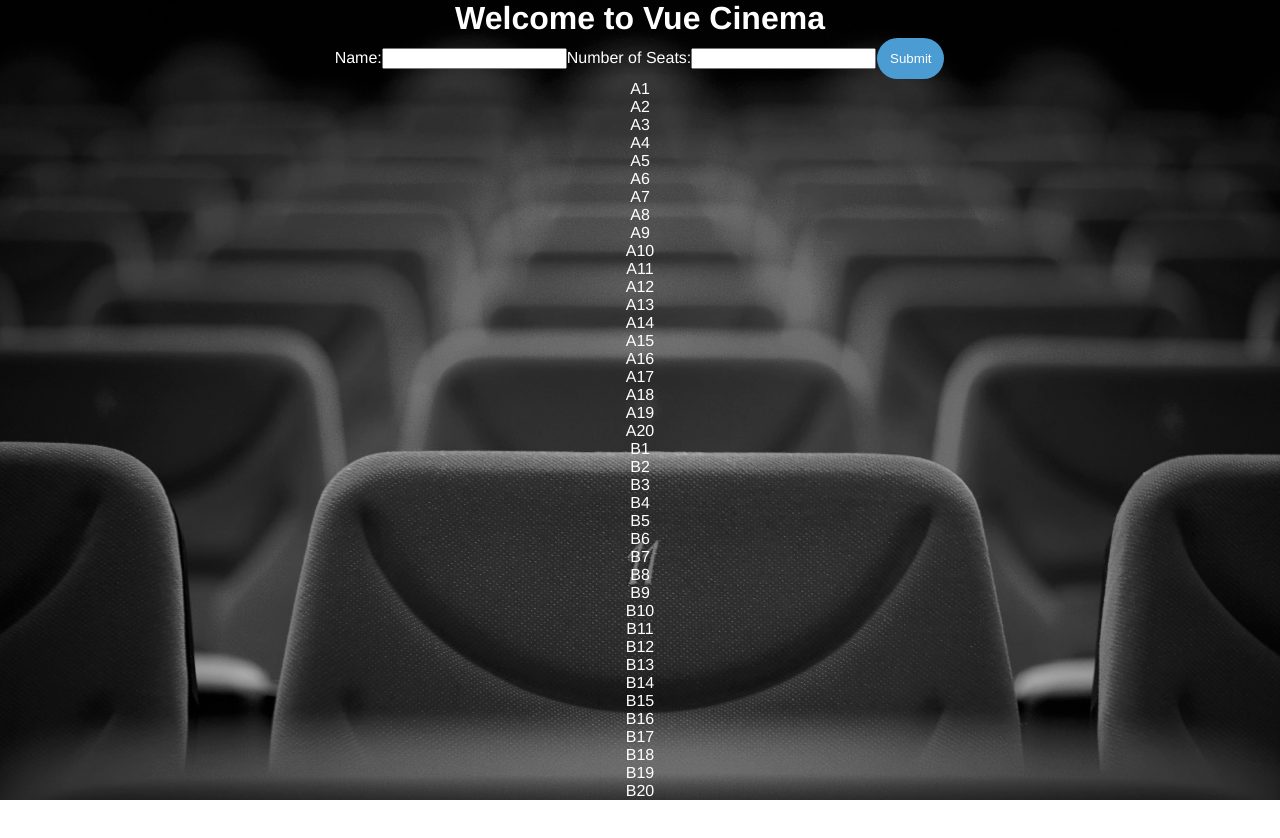
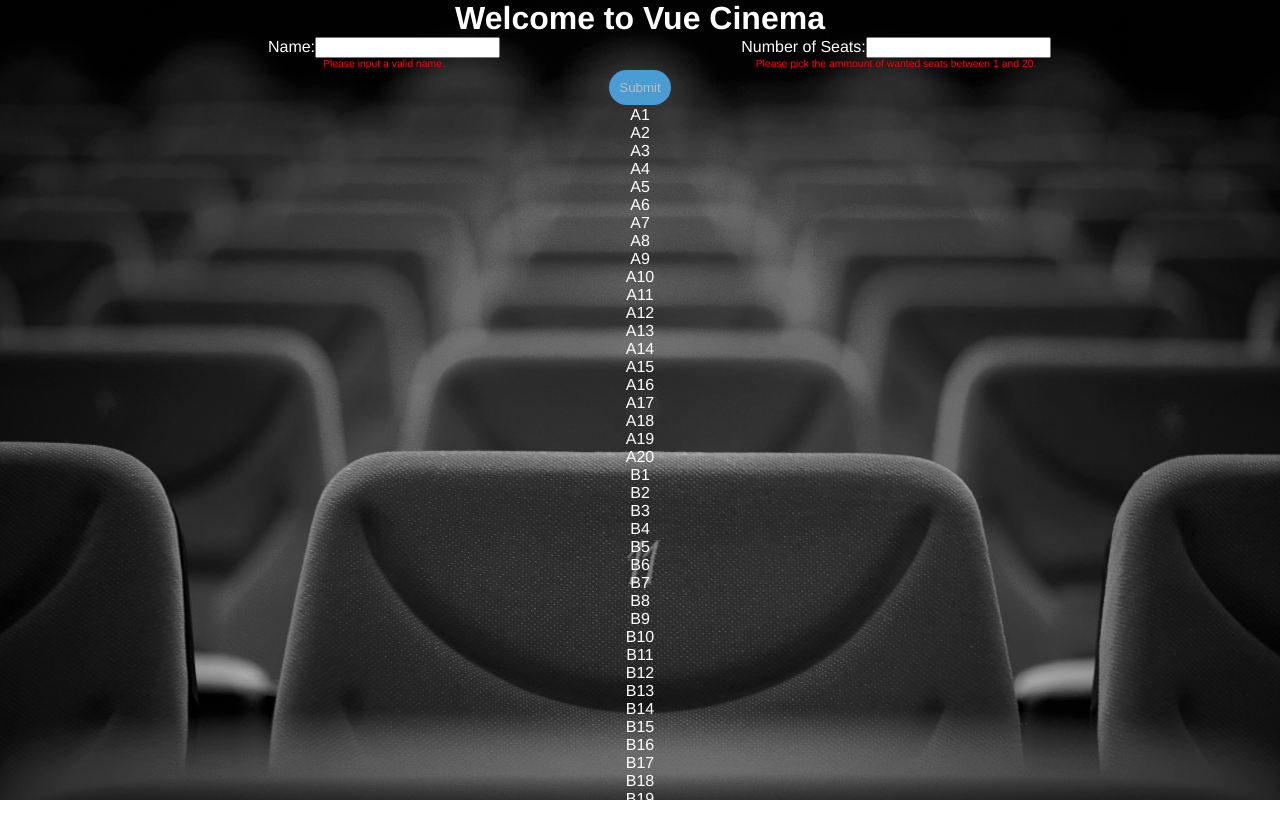
Before and after one commit to GKaza/cinemaVueJS, a Vue app: page / in a window 1280 px wide. Shown: the top 838 px of the page. Built offline with nearby package versions, Linux system fonts and the light colour scheme.

Commit message:
formValidation

```diff
--- a/src/App.vue
+++ b/src/App.vue
@@ -2,12 +2,22 @@
   <div id="app">
     <h1>Welcome to Vue Cinema</h1>
 
-    <form @submit.prevent="formInfo">
-      <label for="fname">Name:</label>
-      <input type="text" id="fname" v-model="booking.name" />
-      <label for="wantedSeats">Number of Seats:</label>
-      <input type="text" id="wantedSeats" v-model="booking.numberOfSeats" />
-      <input type="submit" class="btn" />
+    <form @submit.prevent="formInfo" class="form-container" v-if="!this.formSubmitted">
+      <div class="form-group">
+        <label for="name">Name:</label>
+        <input id="name" v-model="booking.name" />
+        <p v-if="!this.nameIsValid" class="error-message">Please input a valid name.</p>
+      </div>
+      <div class="form-group">
+        <label for="wantedSeats">Number of Seats:</label>
+        <input id="wantedSeats" v-model.number="booking.numberOfSeats" />
+        <p
+          v-if="!this.numberIsValid"
+          class="error-message"
+        >Please pick the ammount of wanted seats between 1 and 20.</p>
+      </div>
+
+      <input :disabled="!this.formIsValid" type="submit" class="btn" />
     </form>
 
     <div>
@@ -59,20 +69,23 @@
   data() {
     return {
       booking: {
-        name: "",
-        numberOfSeats: "",
+        name: null,
+        numberOfSeats: null,
         bookedSeats: []
       },
       rows: ["A", "B", "C", "D", "E", "F", "G", "H", "I", "J"],
       seats: {},
       max: {},
+      formSubmitted: false,
       allSeatsAvailable: false,
       set: [],
       reserved: JSON.parse(localStorage.getItem("reserved"))
     };
   },
   methods: {
-    // formInfo() {},
+    formInfo() {
+      this.formSubmitted = true;
+    },
     // bookSeats() {},
     createSeats() {
       // set max of all rows to 20
@@ -132,11 +145,7 @@
           this.allSeatsAvailable = setAvailable;
           firstSeat += 1;
         }
-        if (this.allSeatsAvailable) {
-          for (let i = 0; i < this.set.length; i += 1) {
-            this.seats[this.set[i]].checked = true;
-          }
-        } else {
+        if (!this.allSeatsAvailable) {
           swal(
             "Seat selection unavailable!",
             "Not enough space to fit you and your friends.",
@@ -160,12 +169,24 @@
   computed: {
     seatsArray() {
       return Object.values(this.seats);
+    },
+    nameIsValid() {
+      return !!this.booking.name;
+    },
+    numberIsValid() {
+      return (
+        typeof this.booking.numberOfSeats === "number" &&
+        this.booking.numberOfSeats > 0 &&
+        this.booking.numberOfSeats <= 21
+      );
+    },
+    formIsValid() {
+      return this.nameIsValid && this.numberIsValid;
     }
   },
   created: function() {
     this.createSeats();
     console.log(this.seatsArray);
-    console.log(this.max);
   }
 };
 </script>
@@ -185,6 +206,21 @@
 
 .seatTaken {
   cursor: not-allowed;
+}
+
+.form-container {
+  width: 80%;
+  margin: auto;
+}
+
+.form-group {
+  float: left;
+  width: 50%;
+}
+
+.error-message {
+  color: #ff0000;
+  font-size: 0.65em;
 }
 
 #bookingTable {
@@ -214,7 +250,8 @@
 .btn2:hover {
   background-color: rgb(113, 226, 0);
 }
-button:disabled {
+
+:disabled {
   cursor: not-allowed;
   color: rgb(190, 190, 190);
 }
```
